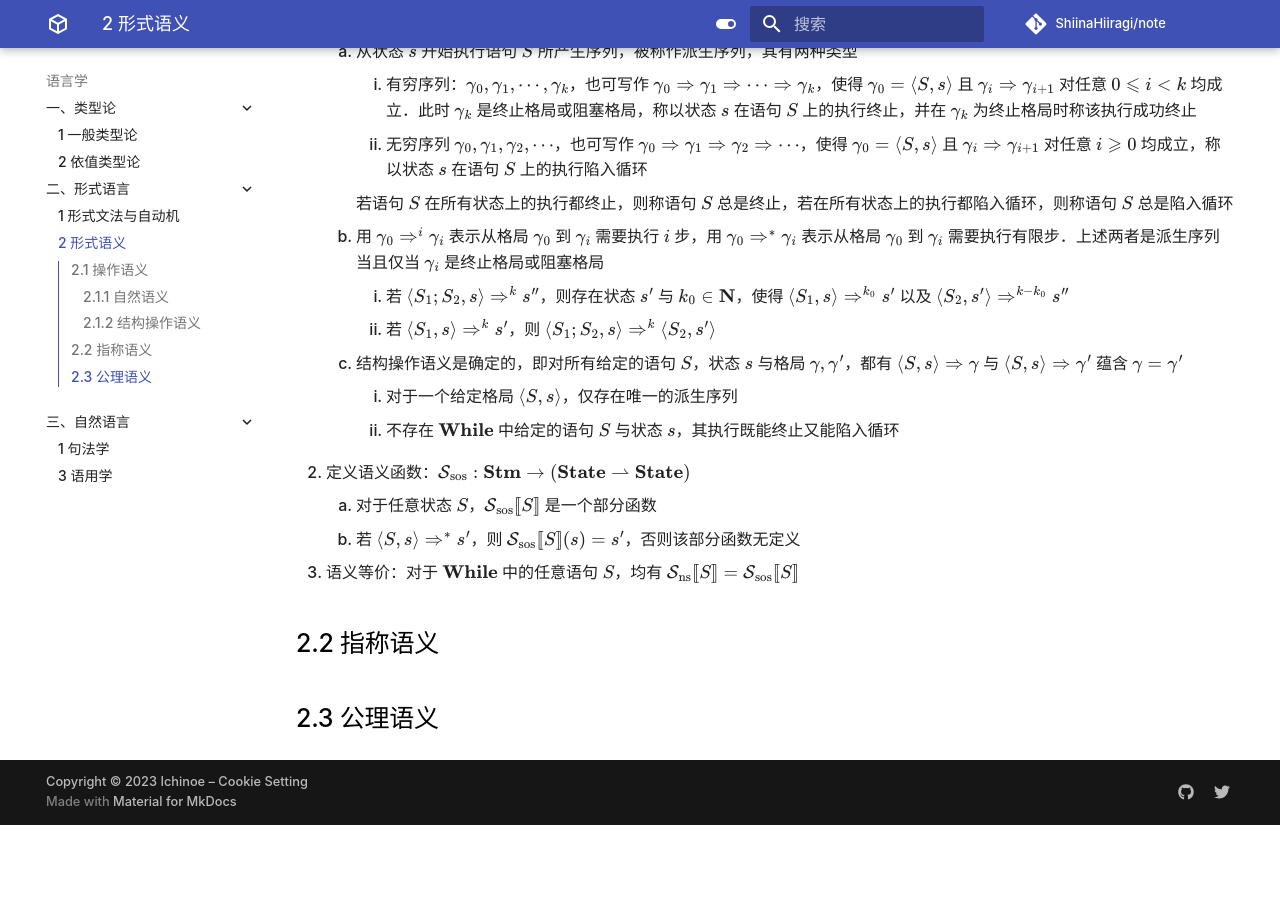
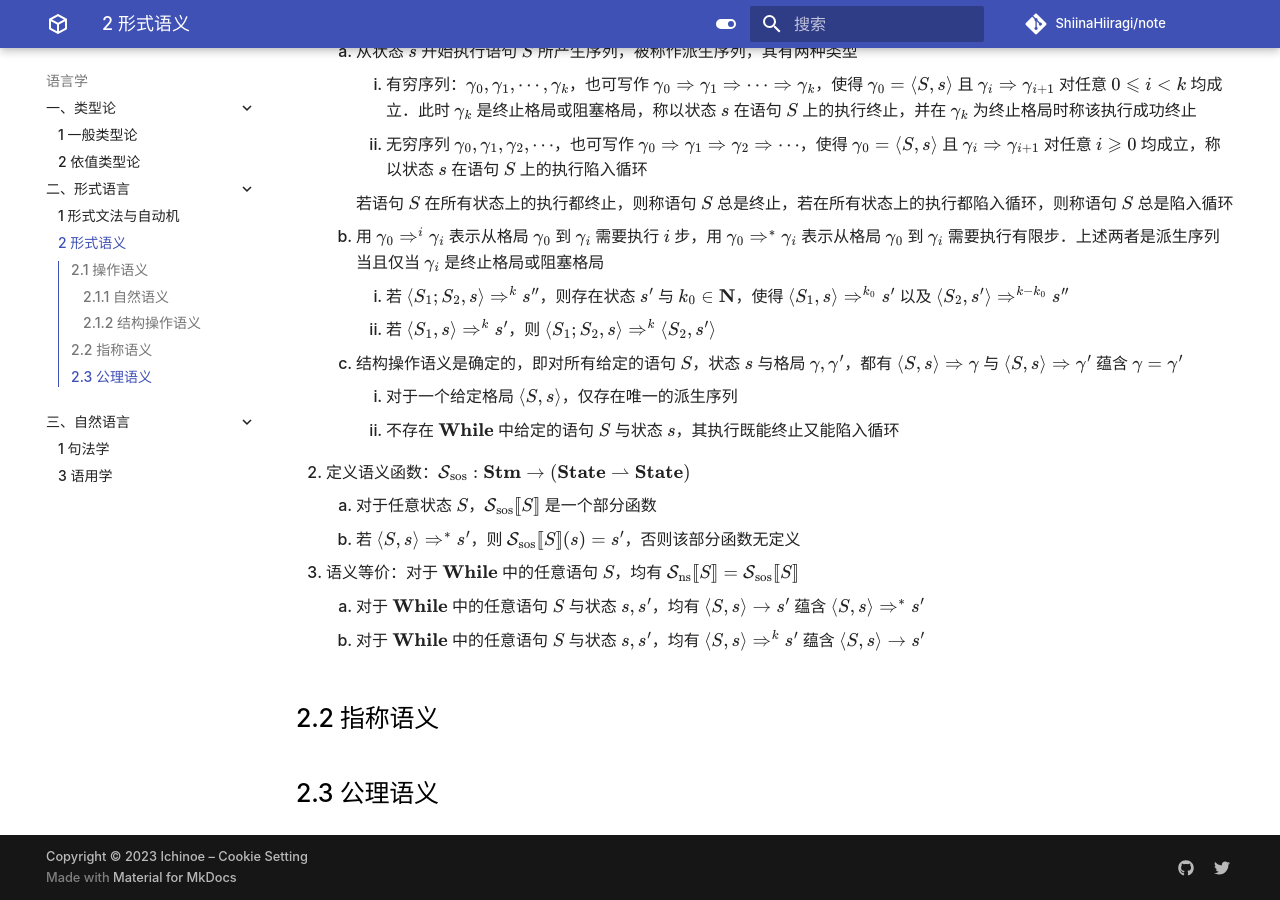
Before and after one commit to ShiinaHiiragi/note, an MkDocs documentation site: the page built from docs/lang/formal/sem.md, in a window 1280 px wide and 900 px high, scrolled down 3916 px. Built offline with MkDocs 1.6.1 and Material for MkDocs 9.7.7, drawn with Linux system fonts in a browser that asks for light colours; comment, search, counter and statistics services are not loaded; before the commit the page ends 4741 px from its top, so only the background shows below that.

```diff
--- a/docs/lang/formal/sem.md
+++ b/docs/lang/formal/sem.md
@@ -199,6 +199,8 @@
     1. 对于任意状态 $S$，$\mathcal S_{\text{sos}}[\![S]\!]$ 是一个部分函数
     2. 若 $\left<S, s\right> \Rightarrow^{*} s'$，则 $\mathcal S_{\text{sos}}[\![S]\!](s) = s'$，否则该部分函数无定义
 3. 语义等价：对于 $\textbf{While}$ 中的任意语句 $S$，均有 $\mathcal S_{\text{ns}}[\![S]\!] = \mathcal S_{\text{sos}} [\![S]\!]$
+    1. 对于 $\textbf{While}$ 中的任意语句 $S$ 与状态 $s, s'$，均有 $\left<S, s\right> \to s'$ 蕴含 $\left<S, s\right> \Rightarrow^{*} s'$
+    2. 对于 $\textbf{While}$ 中的任意语句 $S$ 与状态 $s, s'$，均有 $\left<S, s\right> \Rightarrow^{k} s'$ 蕴含 $\left<S, s\right> \to s'$
 
 ## 2.2 指称语义
 
```
Also changed, not shown: docs/index.md (+1 -1 lines).
